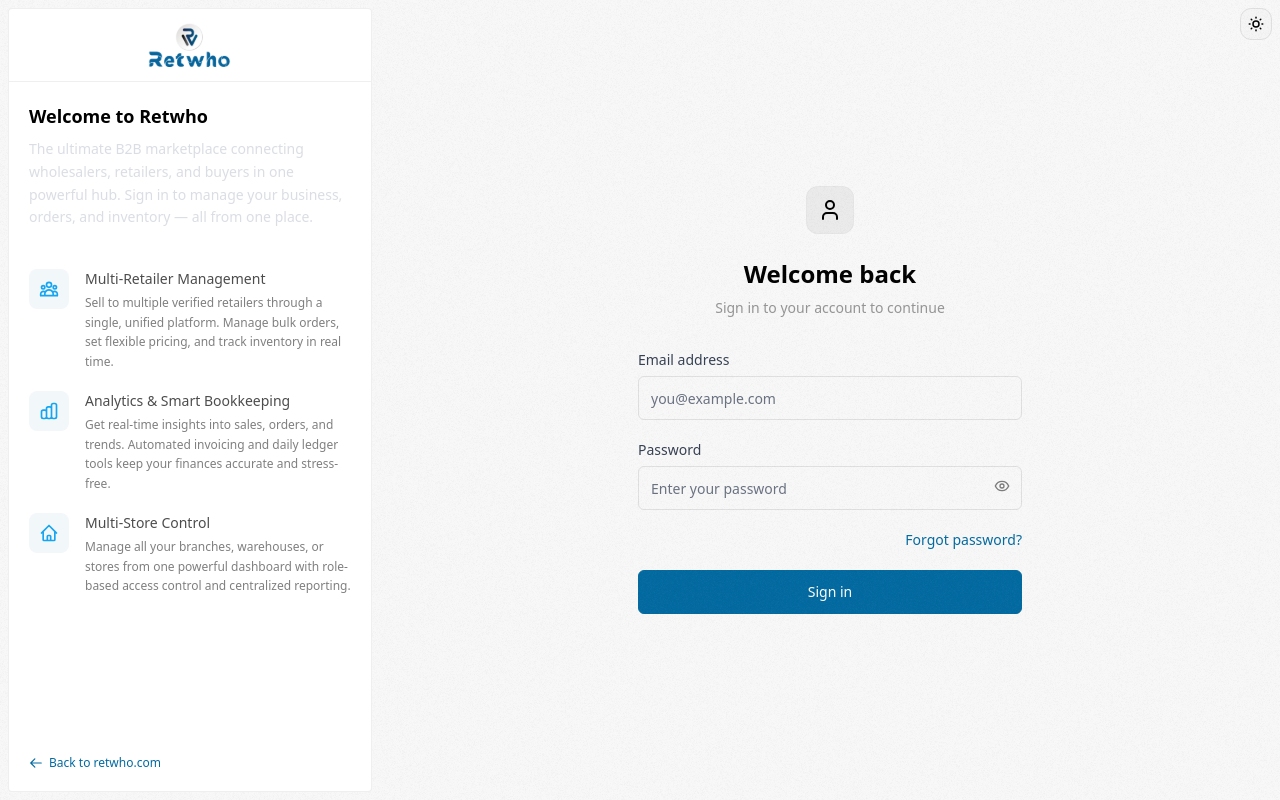
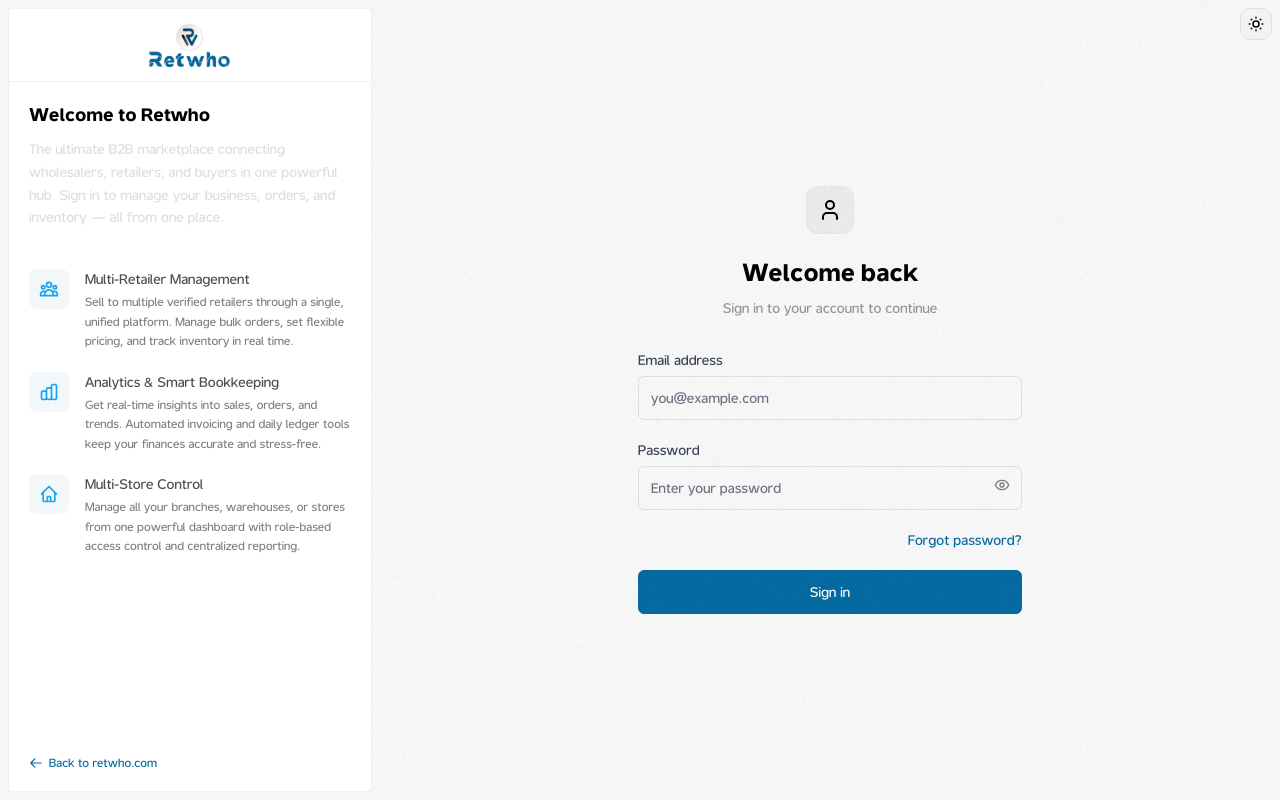
Before and after one commit to aizaflab/RetwhoAdmin-V2-17.03.2026, a Next.js app: page /login in a window 1280 px wide. Built offline with nearby package versions, Linux system fonts and the light colour scheme.

Commit message:
feat: dark theme in nostification

```diff
--- a/app/globals.css
+++ b/app/globals.css
@@ -32,6 +32,23 @@
   --color-bg: #ffffff;
   --color-bg-dark: #1a1a1a;
   --color-border-dark: #404040;
+
+  /* Category colors */
+  --color-cat-indigo: #818cf8;
+  --color-cat-indigo-dark: #4f46e5;
+  --color-cat-indigo-light: #e0e7ff;
+
+  --color-cat-amber: #fbbf24;
+  --color-cat-amber-dark: #d97706;
+  --color-cat-amber-light: #fef3c7;
+
+  --color-cat-cyan: #22d3ee;
+  --color-cat-cyan-dark: #0891b2;
+  --color-cat-cyan-light: #cffafe;
+
+  --color-cat-emerald: #34d399;
+  --color-cat-emerald-dark: #059669;
+  --color-cat-emerald-light: #d1fae5;
 }
 
 body {
@@ -46,6 +63,7 @@
 body {
   width: 100%;
   color: black;
+  font-family: var(--font-adikaz), sans-serif;
 }
 
 .dark body {
--- a/components/modules/navigation/_components/header/GlobalSearchModal.tsx
+++ b/components/modules/navigation/_components/header/GlobalSearchModal.tsx
@@ -57,11 +57,12 @@
             // Base / Mobile styles (matches other header icons)
             "relative size-8 rounded-[11px] flex items-center justify-center cursor-pointer transition-all duration-200 outline-none",
             "bg-gray-light dark:bg-darkPrimary hover:bg-gray-medium/20 dark:hover:bg-primary/20",
-            "border border-border dark:border-darkBorder hover:border-border/70 dark:hover:border-primary/50",
-            "text-gray-700 dark:text-gray-300",
+            "border border-border dark:border-darkBorder hover:border-border/70 dark:hover:border-darkBorder",
+
+            "text-text6 dark:text-text5",
             // Desktop styles (sm and up)
-            "sm:w-full sm:justify-between sm:pl-10 sm:pr-3 sm:py-2.5 sm:border-slate-200 dark:sm:border-slate-800 sm:rounded-full sm:h-auto sm:leading-5",
-            "sm:bg-slate-50 dark:sm:bg-slate-900/50 sm:text-slate-500 dark:sm:text-slate-400 sm:hover:bg-slate-100 dark:sm:hover:bg-slate-800 sm:hover:border-slate-200 dark:sm:hover:border-slate-800",
+            "sm:w-full sm:justify-between sm:pl-10 sm:pr-3 sm:py-2.5 sm:rounded-full sm:h-auto sm:leading-5",
+            "dark:bg-darkBorder/30 hover:bg-gray-mid dark:hover:bg-darkBorder/40 border-slate-200 dark:border-darkBorder",
             "group",
           )}
         >
@@ -70,16 +71,16 @@
 
           {/* Desktop Search Icon */}
           <div className="absolute inset-y-0 left-0 pl-3 hidden sm:flex items-center pointer-events-none">
-            <Search className="h-4 w-4 text-slate-400 group-hover:text-primary transition-colors" />
+            <Search className="h-4 w-4 group-hover:text-primary transition-colors" />
           </div>
 
           <span className="text-sm hidden sm:inline">Search anything...</span>
 
           <div className="hidden sm:flex items-center gap-1 opacity-70 group-hover:opacity-100 transition-opacity">
-            <kbd className="inline-flex h-5 min-w-5 items-center justify-center rounded border border-slate-200 dark:border-slate-700 bg-white dark:bg-slate-900 px-1 font-sans text-[14px] font-medium text-slate-500 dark:text-slate-400">
+            <kbd className="inline-flex h-5 min-w-5 items-center justify-center rounded border border-border dark:border-primary/30 bg-white dark:bg-darkPrimary px-1 font-sans text-[14px] font-medium text-text5 dark:text-text4">
               ⌘
             </kbd>
-            <kbd className="inline-flex h-5 min-w-5 items-center justify-center rounded border border-slate-200 dark:border-slate-700 bg-white dark:bg-slate-900 px-1 font-sans text-[10px] font-medium text-slate-500 dark:text-slate-400">
+            <kbd className="inline-flex h-5 min-w-5 items-center justify-center rounded border border-border dark:border-darkBorder bg-white dark:bg-darkPrimary px-1 font-sans text-[10px] font-medium text-text5 dark:text-text4">
               K
             </kbd>
           </div>
@@ -93,22 +94,22 @@
         size="xlarge"
         showCloseButton={false}
         className="p-0 overflow-hidden [&>div.p-3]:p-0! border-0 rounded-xl"
-        overlayClassName="bg-slate-900/40 backdrop-blur-sm dark:bg-black/60"
+        overlayClassName="bg-darkBg/40 backdrop-blur-sm dark:bg-black/60"
       >
-        <div className="flex flex-col w-full bg-white dark:bg-slate-900 rounded-lg">
+        <div className="flex flex-col w-full bg-white dark:bg-darkPrimary rounded-lg">
           {/* Main Input */}
-          <div className="flex items-center px-4 py-3 border-b border-slate-100 dark:border-slate-800 relative bg-slate-50/50 dark:bg-slate-900/20">
-            <Search className="h-5 w-5 text-slate-400 absolute left-5" />
+          <div className="flex items-center px-4 py-3 border-b border-border dark:border-darkBorder relative bg-gray-light/50 dark:bg-darkPrimary/20">
+            <Search className="h-5 w-5 text-text4 absolute left-5" />
             <input
               ref={inputRef}
               type="text"
               placeholder="What are you looking for?"
               value={query}
               onChange={(e) => setQuery(e.target.value)}
-              className="flex-1 bg-transparent pl-10 pr-4 py-2 text-slate-900 dark:text-white placeholder-slate-400 focus:outline-none text-sm"
+              className="flex-1 bg-transparent pl-10 pr-4 py-2 text-black dark:text-white placeholder-text4 focus:outline-none text-sm"
             />
             <kbd
-              className="hidden sm:inline-flex items-center px-2.5 py-1 rounded-md border border-slate-200 dark:border-slate-700 bg-white dark:bg-slate-800 font-sans text-xs font-medium text-slate-500 dark:text-slate-400 cursor-pointer hover:bg-slate-50 dark:hover:bg-slate-700 transition"
+              className="hidden sm:inline-flex items-center px-2.5 py-1 rounded-md border border-border dark:border-darkBorder bg-white dark:bg-darkBorder font-sans text-xs font-medium text-text5 dark:text-text4 cursor-pointer hover:bg-gray-light dark:hover:bg-darkBorder/80 transition"
               onClick={handleClose}
             >
               ESC
@@ -118,13 +119,13 @@
           {/* Dynamic Search Results */}
           <div className="p-3 custom-scroll">
             {query.length > 0 ? (
-              <div className="py-20 text-center text-sm text-slate-500 flex flex-col items-center gap-4">
-                <div className="h-16 w-16 rounded-full bg-slate-100 dark:bg-slate-800 flex items-center justify-center">
-                  <Search className="h-8 w-8 text-slate-400 dark:text-slate-500" />
+              <div className="py-20 text-center text-sm text-text5 flex flex-col items-center gap-4">
+                <div className="h-16 w-16 rounded-full bg-border dark:bg-darkBorder flex items-center justify-center">
+                  <Search className="h-8 w-8 text-text4 dark:text-text5" />
                 </div>
                 <div>
                   No exact results found for &quot;
-                  <span className="text-slate-900 dark:text-slate-200 font-semibold">
+                  <span className="text-black dark:text-border font-semibold">
                     {query}
                   </span>
                   &quot;
@@ -132,138 +133,138 @@
               </div>
             ) : (
               <>
-                <div className="px-2 py-1 text-[10px] font-medium text-slate-400 dark:text-slate-500 uppercase tracking-widest">
+                <div className="px-2 py-1 text-[10px] font-medium text-text4 dark:text-text5 uppercase tracking-widest">
                   Quick Shortcuts
                 </div>
                 <div className="space-y-1 mb-4 mt-2">
                   <Link
                     href="/"
                     onClick={handleClose}
-                    className="group between p-2 rounded-lg hover:bg-slate-50 dark:hover:bg-slate-800/50 transition-colors"
+                    className="group between p-2 rounded-lg hover:bg-gray-light dark:hover:bg-darkBorder/50 transition-colors"
                   >
                     <div className="flex items-center gap-4">
-                      <div className="size-9 center rounded-lg bg-gray-50 dark:bg-indigo-500/10 text-gray-700 dark:text-indigo-400 ring-1 ring-indigo-100 dark:ring-indigo-500/20  transition-transform group-hover:scale-105">
+                      <div className="size-9 center rounded-lg bg-gray-light dark:bg-cat-indigo/10 text-text6 dark:text-cat-indigo ring-1 ring-cat-indigo-light dark:ring-cat-indigo/20  transition-transform group-hover:scale-105">
                         <FileText className="size-4" />
                       </div>
                       <div className="flex flex-col">
-                        <span className="text-sm font-semibold text-slate-700 dark:text-slate-200 group-hover:text-indigo-600 dark:group-hover:text-indigo-400 transition-colors">
+                        <span className="text-sm font-semibold text-text6 dark:text-border group-hover:text-cat-indigo-dark dark:group-hover:text-cat-indigo transition-colors">
                           Manage Products
                         </span>
-                        <span className="text-xs text-slate-500 dark:text-slate-400">
+                        <span className="text-xs text-text5 dark:text-text4">
                           View and edit your store inventory
                         </span>
                       </div>
                     </div>
                     <div className="hidden group-hover:flex items-center gap-2 pr-2">
-                      <span className="text-xs text-slate-400 dark:text-slate-500">
+                      <span className="text-xs text-text4 dark:text-text5">
                         Jump to
                       </span>
-                      <ChevronRight className="h-4 w-4 text-indigo-400" />
+                      <ChevronRight className="h-4 w-4 text-cat-indigo" />
                     </div>
                   </Link>
 
                   <Link
                     href="/settings"
                     onClick={handleClose}
-                    className="group flex items-center justify-between p-2 rounded-lg hover:bg-slate-50 dark:hover:bg-slate-800/50 transition-colors"
+                    className="group flex items-center justify-between p-2 rounded-lg hover:bg-gray-light dark:hover:bg-darkBorder/50 transition-colors"
                   >
                     <div className="flex items-center gap-4">
-                      <div className="size-9 center rounded-lg bg-gray-50 dark:bg-indigo-500/10 text-gray-700 dark:text-indigo-400 ring-1 ring-indigo-100 dark:ring-indigo-500/20  transition-transform group-hover:scale-105">
+                      <div className="size-9 center rounded-lg bg-gray-light dark:bg-cat-indigo/10 text-text6 dark:text-cat-indigo ring-1 ring-cat-indigo-light dark:ring-cat-indigo/20  transition-transform group-hover:scale-105">
                         <Settings className="size-4" />
                       </div>
                       <div className="flex flex-col">
-                        <span className="text-sm font-semibold text-slate-700 dark:text-slate-200 group-hover:text-slate-900 dark:group-hover:text-white transition-colors">
+                        <span className="text-sm font-semibold text-text6 dark:text-border group-hover:text-black dark:group-hover:text-white transition-colors">
                           Dashboard Settings
                         </span>
-                        <span className="text-xs text-slate-500 dark:text-slate-400">
+                        <span className="text-xs text-text5 dark:text-text4">
                           System configurations and preferences
                         </span>
                       </div>
                     </div>
                     <div className="hidden group-hover:flex items-center gap-2 pr-2">
-                      <span className="text-xs font-medium text-slate-400 dark:text-slate-500">
+                      <span className="text-xs font-medium text-text4 dark:text-text5">
                         Jump to
                       </span>
-                      <ChevronRight className="h-4 w-4 text-slate-400" />
+                      <ChevronRight className="h-4 w-4 text-text4" />
                     </div>
                   </Link>
 
                   <Link
                     href="/orders"
                     onClick={handleClose}
-                    className="group flex items-center justify-between p-2 rounded-lg hover:bg-slate-50 dark:hover:bg-slate-800/50 transition-colors"
+                    className="group flex items-center justify-between p-2 rounded-lg hover:bg-gray-light dark:hover:bg-darkBorder/50 transition-colors"
                   >
                     <div className="flex items-center gap-4">
-                      <div className="size-9 center rounded-lg bg-gray-50 dark:bg-amber-500/10 text-gray-700 dark:text-amber-400 ring-1 ring-amber-100 dark:ring-amber-500/20  transition-transform group-hover:scale-105">
+                      <div className="size-9 center rounded-lg bg-gray-light dark:bg-cat-amber/10 text-text6 dark:text-cat-amber ring-1 ring-cat-amber-light dark:ring-cat-amber/20  transition-transform group-hover:scale-105">
                         <ShoppingCart className="size-4" />
                       </div>
                       <div className="flex flex-col">
-                        <span className="text-sm font-semibold text-slate-700 dark:text-slate-200 group-hover:text-amber-600 dark:group-hover:text-amber-400 transition-colors">
+                        <span className="text-sm font-semibold text-text6 dark:text-border group-hover:text-cat-amber-dark dark:group-hover:text-cat-amber transition-colors">
                           Manage Orders
                         </span>
-                        <span className="text-xs text-slate-500 dark:text-slate-400">
+                        <span className="text-xs text-text5 dark:text-text4">
                           View and track recent purchases
                         </span>
                       </div>
                     </div>
                     <div className="hidden group-hover:flex items-center gap-2 pr-2">
-                      <span className="text-xs font-medium text-slate-400 dark:text-slate-500">
+                      <span className="text-xs font-medium text-text4 dark:text-text5">
                         Jump to
                       </span>
-                      <ChevronRight className="h-4 w-4 text-amber-400" />
+                      <ChevronRight className="h-4 w-4 text-cat-amber" />
                     </div>
                   </Link>
 
                   <Link
                     href="/customers"
                     onClick={handleClose}
-                    className="group flex items-center justify-between p-2 rounded-lg hover:bg-slate-50 dark:hover:bg-slate-800/50 transition-colors"
+                    className="group flex items-center justify-between p-2 rounded-lg hover:bg-gray-light dark:hover:bg-darkBorder/50 transition-colors"
                   >
                     <div className="flex items-center gap-4">
-                      <div className="size-9 center rounded-lg bg-gray-50 dark:bg-cyan-500/10 text-gray-700 dark:text-cyan-400 ring-1 ring-cyan-100 dark:ring-cyan-500/20  transition-transform group-hover:scale-105">
+                      <div className="size-9 center rounded-lg bg-gray-light dark:bg-cat-cyan/10 text-text6 dark:text-cat-cyan ring-1 ring-cat-cyan-light dark:ring-cat-cyan/20  transition-transform group-hover:scale-105">
                         <Users className="size-4" />
                       </div>
                       <div className="flex flex-col">
-                        <span className="text-sm font-semibold text-slate-700 dark:text-slate-200 group-hover:text-cyan-600 dark:group-hover:text-cyan-400 transition-colors">
+                        <span className="text-sm font-semibold text-text6 dark:text-border group-hover:text-cat-cyan-dark dark:group-hover:text-cat-cyan transition-colors">
                           Customer Directory
                         </span>
-                        <span className="text-xs text-slate-500 dark:text-slate-400">
+                        <span className="text-xs text-text5 dark:text-text4">
                           Manage users and customer profiles
                         </span>
                       </div>
                     </div>
                     <div className="hidden group-hover:flex items-center gap-2 pr-2">
-                      <span className="text-xs font-medium text-slate-400 dark:text-slate-500">
+                      <span className="text-xs font-medium text-text4 dark:text-text5">
                         Jump to
                       </span>
-                      <ChevronRight className="h-4 w-4 text-cyan-400" />
+                      <ChevronRight className="h-4 w-4 text-cat-cyan" />
                     </div>
                   </Link>
                 </div>
 
-                <div className="px-2 py-1 text-[10px] font-medium text-slate-400 dark:text-slate-500 uppercase pt-4 tracking-widest border-t border-slate-100 dark:border-slate-800">
+                <div className="px-2 py-1 text-[10px] font-medium text-text4 dark:text-text5 uppercase pt-4 tracking-widest border-t border-border dark:border-darkBorder">
                   Actions
                 </div>
                 <div className="space-y-1 mt-2">
                   <button
                     onClick={handleClose}
-                    className="w-full text-left group between p-2 rounded-lg hover:bg-slate-50 dark:hover:bg-slate-800/50 transition-colors cursor-pointer outline-none"
+                    className="w-full text-left group between p-2 rounded-lg hover:bg-gray-light dark:hover:bg-darkBorder/50 transition-colors cursor-pointer outline-none"
                   >
                     <div className="flex items-center gap-4">
-                      <div className="size-9 center rounded-lg bg-gray-50 dark:bg-indigo-500/10 text-gray-700 dark:text-indigo-400 ring-1 ring-indigo-100 dark:ring-indigo-500/20  transition-transform group-hover:scale-105">
+                      <div className="size-9 center rounded-lg bg-gray-light dark:bg-cat-emerald/10 text-text6 dark:text-cat-emerald ring-1 ring-cat-emerald-light dark:ring-cat-emerald/20  transition-transform group-hover:scale-105">
                         <User className="size-4" />
                       </div>
                       <div className="flex flex-col">
-                        <span className="text-sm font-semibold text-slate-700 dark:text-slate-200 group-hover:text-emerald-600 dark:group-hover:text-emerald-400 transition-colors">
+                        <span className="text-sm font-semibold text-text6 dark:text-border group-hover:text-cat-emerald-dark dark:group-hover:text-cat-emerald transition-colors">
                           Create New User
                         </span>
-                        <span className="text-xs text-slate-500 dark:text-slate-400">
+                        <span className="text-xs text-text5 dark:text-text4">
                           Add a new admin to your workspace
                         </span>
                       </div>
                     </div>
                     <div className="hidden group-hover:flex items-center pr-2">
-                      <Command className="h-4 w-4 text-emerald-400" />
+                      <Command className="h-4 w-4 text-cat-emerald" />
                     </div>
                   </button>
                 </div>
@@ -272,24 +273,24 @@
           </div>
 
           {/* Footer */}
-          <div className="px-4 py-3 border-t border-slate-100 dark:border-slate-800 bg-slate-50/80 dark:bg-slate-900/50 flex items-center justify-between">
-            <div className="flex items-center gap-4 text-xs text-slate-500 dark:text-slate-400">
+          <div className="px-4 py-3 border-t border-border dark:border-darkBorder bg-gray-light/80 dark:bg-darkPrimary/50 flex items-center justify-between">
+            <div className="flex items-center gap-4 text-xs text-text5 dark:text-text4">
               <span className="hidden sm:flex items-center gap-1.5">
-                <kbd className="flex items-center gap-0.5 px-1 py-0.5 rounded-md bg-white dark:bg-slate-800 border border-slate-200 dark:border-slate-700 font-sans font-medium text-[12px] text-slate-500">
+                <kbd className="flex items-center gap-0.5 px-1 py-0.5 rounded-md bg-white dark:bg-darkBorder border border-border dark:border-darkBorder font-sans font-medium text-[12px] text-text5">
                   ↑↓
                 </kbd>
                 to navigate
               </span>
               <span className="hidden sm:flex items-center gap-1.5">
-                <kbd className="flex items-center justify-center px-1.5 py-0.5 rounded-md bg-white dark:bg-slate-800 border border-slate-200 dark:border-slate-700 font-sans font-bold text-[12px] text-slate-500">
+                <kbd className="flex items-center justify-center px-1.5 py-0.5 rounded-md bg-white dark:bg-darkBorder border border-border dark:border-darkBorder font-sans font-bold text-[12px] text-text5">
                   <CornerDownLeft className="size-3" />
                 </kbd>
                 to select
               </span>
             </div>
-            <span className="text-xs text-slate-400 flex items-center gap-1.5">
+            <span className="text-xs text-text4 flex items-center gap-1.5">
               Search by{" "}
-              <span className="font-semibold text-slate-600 dark:text-slate-300">
+              <span className="font-semibold text-text6 dark:text-text4">
                 Retwho
               </span>
             </span>
--- a/components/modules/navigation/_components/header/Header.tsx
+++ b/components/modules/navigation/_components/header/Header.tsx
@@ -11,7 +11,7 @@
 export default function Header() {
   const { isMobileOpen, setIsMobileOpen } = useSidebar();
   return (
-    <header className="sticky top-0 z-30 flex h-[69px] items-center justify-between gap-2 border-b border-gray-200 bg-white/80 backdrop-blur-md px-3 sm:px-5 dark:border-slate-800 dark:bg-black/80 transition-all">
+    <header className="sticky top-0 z-30 flex h-[69px] items-center justify-between gap-2 border-b border-gray-200 bg-white/80 backdrop-blur-md px-3 sm:px-5 dark:border-darkBorder dark:bg-darkBg transition-all">
       {/* Left section: Mobile Menu & Search */}
       <div className="flex flex-1 items-center gap-4">
         <div className="md:hidden">
--- a/components/providers/ThemeProvider.tsx
+++ b/components/providers/ThemeProvider.tsx
@@ -22,7 +22,7 @@
   // Lazy initialization: read from localStorage only once during initial render
   const [theme, setThemeState] = useState<Theme>(() => {
     if (typeof window !== "undefined") {
-      const stored = localStorage.getItem("theme") as Theme | null;
+      const stored = localStorage.getItem("adminTheme") as Theme | null;
       return stored || "system";
     }
     return "system";
@@ -57,7 +57,7 @@
   const setTheme = (newTheme: Theme) => {
     setThemeState(newTheme);
     if (typeof window !== "undefined") {
-      localStorage.setItem("theme", newTheme);
+      localStorage.setItem("adminTheme", newTheme);
     }
   };
 
```
Also changed, not shown: app/layout.tsx (+24 -7 lines), public/fonts/Adikaz_Pro_Bold.woff2 (added), public/fonts/Adikaz_Pro_Regular.woff2 (added).
